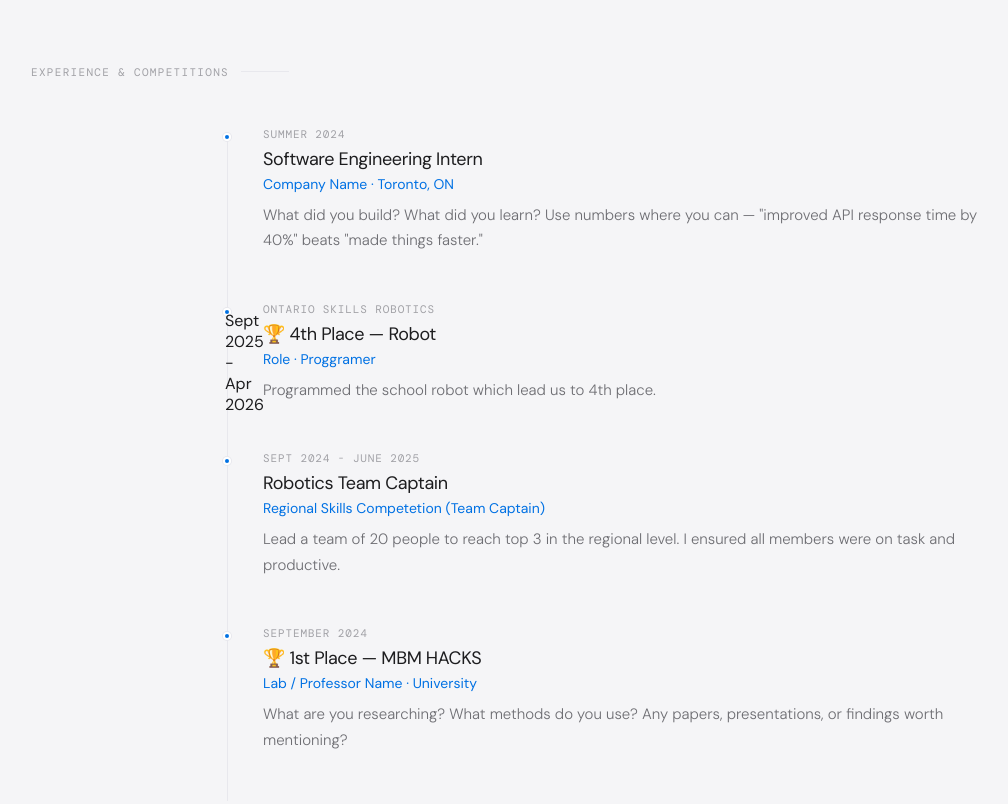
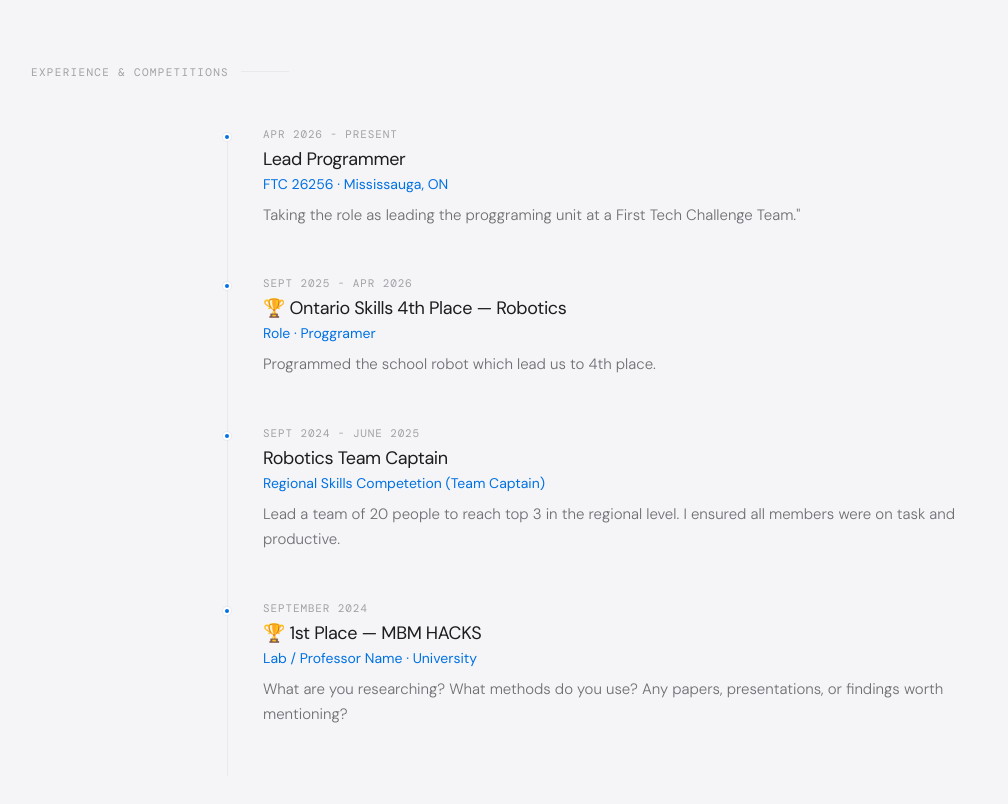
Before and after one commit to rugved-codes/Rugveds-Dev-Portfolio, a plain HTML site: page index.html in a window 1280 px wide. Shown: the part 2320-3124 px from the top of the page, without its empty margins (33-1041 px from the left). Drawn offline with nearby package versions, Linux system fonts and the light colour scheme; a web font is replaced by a local one.

Commit message:
Update index.html

```diff
--- a/index.html
+++ b/index.html
@@ -881,16 +881,16 @@
 
     <div class="timeline-item">
       <div class="timeline-dot"></div>
-      <div class="timeline-date">Summer 2024</div>
-      <div class="timeline-title">Software Engineering Intern</div>
-      <div class="timeline-org">Company Name · Toronto, ON</div>
-      <p class="timeline-desc">What did you build? What did you learn? Use numbers where you can — "improved API response time by 40%" beats "made things faster."</p>
+      <div class="timeline-date">Apr 2026 - Present</div>
+      <div class="timeline-title">Lead Programmer</div>
+      <div class="timeline-org"> FTC 26256 · Mississauga, ON</div>
+      <p class="timeline-desc">Taking the role as leading the proggraming unit at a First Tech Challenge Team."</p>
     </div>
 
     <div class="timeline-item">
-      <div class="timeline-dot">Sept 2025 - Apr 2026</div>
-      <div class="timeline-date">Ontario Skills Robotics</div>
-      <div class="timeline-title">🏆 4th Place — Robot</div>
+      <div class="timeline-dot"></div>
+      <div class="timeline-date">Sept 2025 - Apr 2026</div>
+      <div class="timeline-title">🏆 Ontario Skills 4th Place — Robotics</div>
       <div class="timeline-org">Role · Proggramer</div>
       <p class="timeline-desc">Programmed the school robot which lead us to 4th place.</p>
     </div>
```
